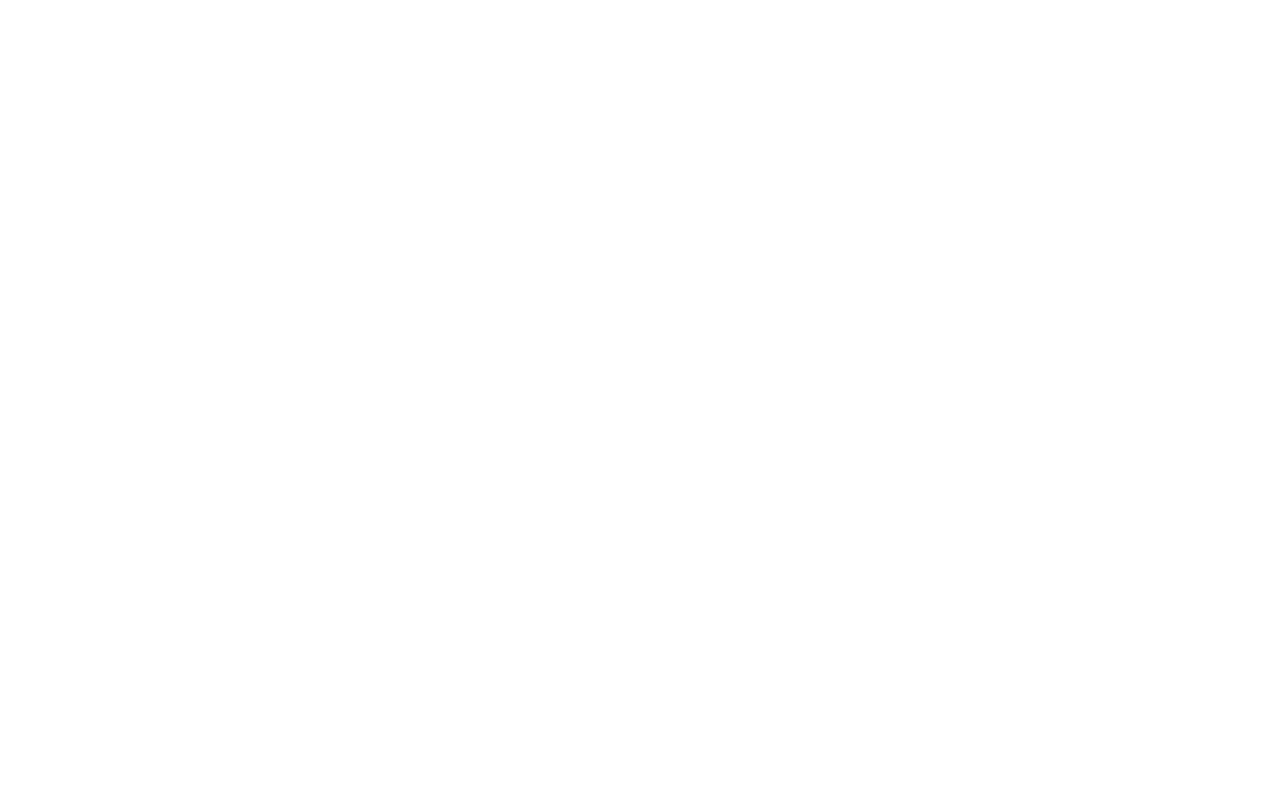
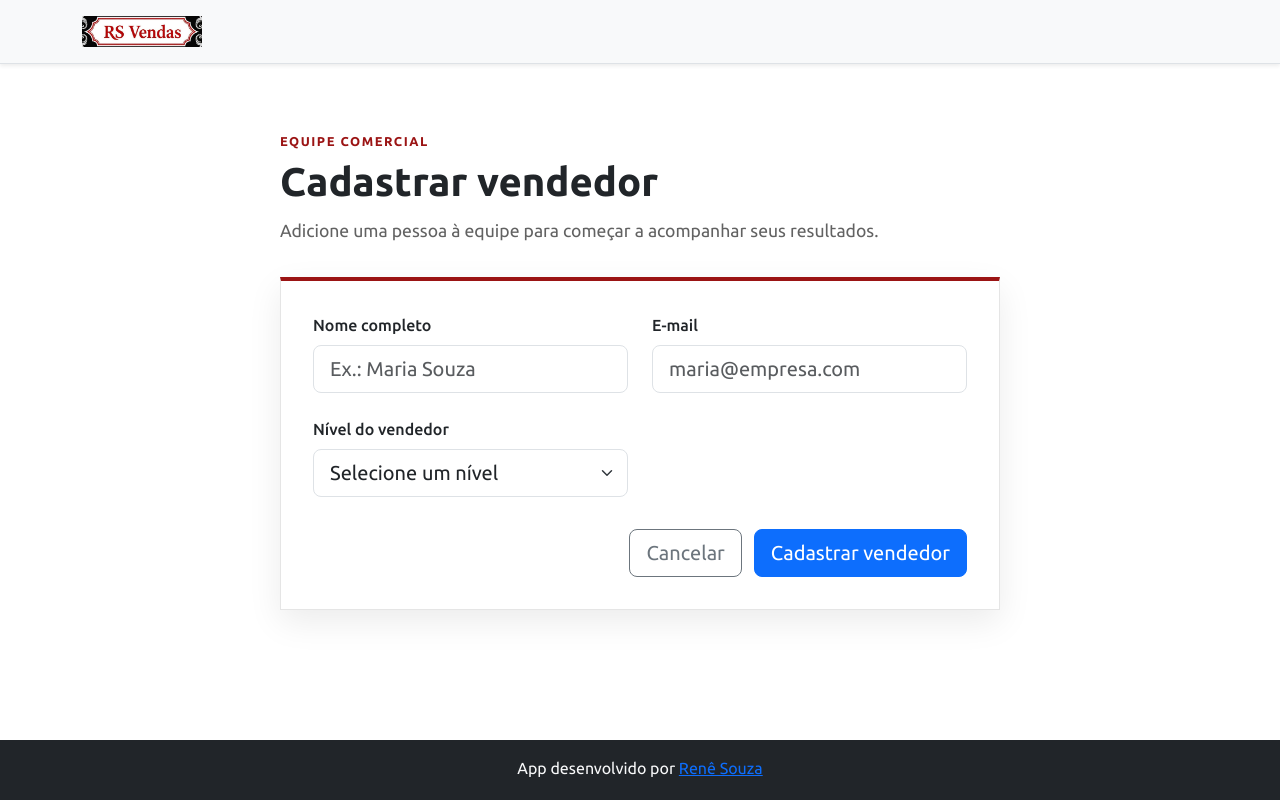
Before and after one commit to Rene1814/projeto-rsvendas, a React (Vite) app in the folder frontend/: page /sellers/new in a window 1280 px wide. Before the commit this address had no page. Built offline with nearby package versions, Linux system fonts and the light colour scheme.

Commit message:
Create seller page

```diff
--- a/frontend/src/Routing.tsx
+++ b/frontend/src/Routing.tsx
@@ -1,6 +1,7 @@
 import { BrowserRouter, Routes, Route } from "react-router-dom";
 import Home from "./pages/Home";
 import Dashboard from "./pages/Dashboard";
+import SellerForm from "./pages/SellerForm";
 
 const Routing = () => {
   return (
@@ -8,6 +9,7 @@
       <Routes>
         <Route path="/" element={<Home />} />
         <Route path="/dashboard" element={<Dashboard />} />
+        <Route path="/sellers/new" element={<SellerForm />} />
       </Routes>
     </BrowserRouter>
   );
--- a/frontend/src/assets/css/styles.css
+++ b/frontend/src/assets/css/styles.css
@@ -38,3 +38,71 @@
 .btn-spaced {
     margin-left: 10px;
 }
+
+.seller-form-page {
+    flex: 1 0 auto;
+    padding: 2rem 0 4rem;
+}
+
+.seller-form-intro {
+    max-width: 720px;
+    margin: 1rem auto 2rem;
+}
+
+.seller-form-kicker {
+    color: var(--color-primary);
+    font-size: 0.8rem;
+    font-weight: 700;
+    letter-spacing: 0.12em;
+    text-transform: uppercase;
+}
+
+.seller-form-intro h1 {
+    margin: 0.4rem 0 0.75rem;
+    font-weight: 700;
+}
+
+.seller-form-intro p {
+    color: #626262;
+    font-size: 1.1rem;
+    margin-bottom: 0;
+}
+
+.seller-form {
+    max-width: 720px;
+    margin: 0 auto;
+    padding: 2rem;
+    border: 1px solid #e5e5e5;
+    border-top: 4px solid var(--color-primary);
+    background-color: #fff;
+    box-shadow: 0 0.75rem 2rem rgba(0, 0, 0, 0.08);
+}
+
+.seller-form .form-label {
+    font-weight: 500;
+}
+
+.seller-form-actions {
+    display: flex;
+    justify-content: flex-end;
+    gap: 0.75rem;
+    margin-top: 2rem;
+}
+
+@media (max-width: 575.98px) {
+    .seller-form-page {
+        padding: 1rem 0 3rem;
+    }
+
+    .seller-form {
+        padding: 1.25rem;
+    }
+
+    .seller-form-actions {
+        flex-direction: column-reverse;
+    }
+
+    .seller-form-actions .btn {
+        width: 100%;
+    }
+}
--- a/frontend/src/pages/Home/index.tsx
+++ b/frontend/src/pages/Home/index.tsx
@@ -1,12 +1,20 @@
-import { Link } from "react-router-dom";
+import { Link, useLocation } from "react-router-dom";
 import Footer from "../../components/Footer";
 import NavBar from "../../components/NavBar";
 
 const Home = () => {
+  const location = useLocation();
+  const sellerCreated = location.state?.sellerCreated === true;
+
   return (
     <>
     <NavBar />
     <div className="container">
+      {sellerCreated && (
+        <div className="alert alert-success mt-3" role="status">
+          Vendedor cadastrado com sucesso.
+        </div>
+      )}
       <div className="jumbotron">
         <h1 className="display-4">DSVendas</h1>
         <p className="lead">
@@ -19,6 +27,9 @@
         <Link to="/dashboard" className="btn btn-primary btn-lg">
           Acessar dashboard
         </Link>
+        <Link to="/sellers/new" className="btn btn-outline-primary btn-lg btn-spaced">
+          Cadastrar vendedor
+        </Link>
       </div>
     </div>
     <Footer />
--- /dev/null
+++ b/frontend/src/pages/SellerForm/index.tsx
@@ -0,0 +1,107 @@
+import { useState } from "react";
+import type { FormEvent } from "react";
+import { Link, useNavigate } from "react-router-dom";
+import axios from "axios";
+import Footer from "../../components/Footer";
+import NavBar from "../../components/NavBar";
+import { BASE_URL } from "../../utils/requests";
+import type { Seller } from "../../types/seller";
+
+const sellerLevels: Seller["sellerLevel"][] = ["JUNIOR", "PLENO", "SENIOR"];
+
+const SellerForm = () => {
+  const navigate = useNavigate();
+  const [name, setName] = useState("");
+  const [email, setEmail] = useState("");
+  const [sellerLevel, setSellerLevel] = useState<Seller["sellerLevel"] | "">("");
+  const [isSubmitting, setIsSubmitting] = useState(false);
+  const [error, setError] = useState("");
+
+  const handleSubmit = async (event: FormEvent<HTMLFormElement>) => {
+    event.preventDefault();
+    setError("");
+    setIsSubmitting(true);
+
+    try {
+      await axios.post(`${BASE_URL}/sellers`, {
+        name,
+        email,
+        sellerLevel,
+      });
+      navigate("/", { state: { sellerCreated: true } });
+    } catch {
+      setError("Não foi possível cadastrar o vendedor. Tente novamente.");
+    } finally {
+      setIsSubmitting(false);
+    }
+  };
+
+  return (
+    <>
+      <NavBar />
+      <main className="container seller-form-page">
+        <div className="seller-form-intro">
+          <span className="seller-form-kicker">Equipe comercial</span>
+          <h1>Cadastrar vendedor</h1>
+          <p>Adicione uma pessoa à equipe para começar a acompanhar seus resultados.</p>
+        </div>
+
+        <form className="seller-form" onSubmit={handleSubmit}>
+          {error && <div className="alert alert-danger" role="alert">{error}</div>}
+
+          <div className="row g-4">
+            <div className="col-12 col-md-6">
+              <label className="form-label" htmlFor="seller-name">Nome completo</label>
+              <input
+                className="form-control form-control-lg"
+                id="seller-name"
+                type="text"
+                value={name}
+                onChange={(event) => setName(event.target.value)}
+                placeholder="Ex.: Maria Souza"
+                required
+              />
+            </div>
+
+            <div className="col-12 col-md-6">
+              <label className="form-label" htmlFor="seller-email">E-mail</label>
+              <input
+                className="form-control form-control-lg"
+                id="seller-email"
+                type="email"
+                value={email}
+                onChange={(event) => setEmail(event.target.value)}
+                placeholder="maria@empresa.com"
+                required
+              />
+            </div>
+
+            <div className="col-12 col-md-6">
+              <label className="form-label" htmlFor="seller-level">Nível do vendedor</label>
+              <select
+                className="form-select form-select-lg"
+                id="seller-level"
+                value={sellerLevel}
+                onChange={(event) => setSellerLevel(event.target.value as Seller["sellerLevel"])}
+                required
+              >
+                <option value="">Selecione um nível</option>
+                {sellerLevels.map((level) => <option key={level} value={level}>{level}</option>)}
+              </select>
+            </div>
+          </div>
+
+          <div className="seller-form-actions">
+            <Link to="/" className="btn btn-outline-secondary btn-lg">Cancelar</Link>
+            <button className="btn btn-primary btn-lg" type="submit" disabled={isSubmitting}>
+              {isSubmitting ? "Cadastrando..." : "Cadastrar vendedor"}
+            </button>
+          </div>
+        </form>
+      </main>
+      <Footer />
+    </>
+  );
+};
+
+export default SellerForm;
```
